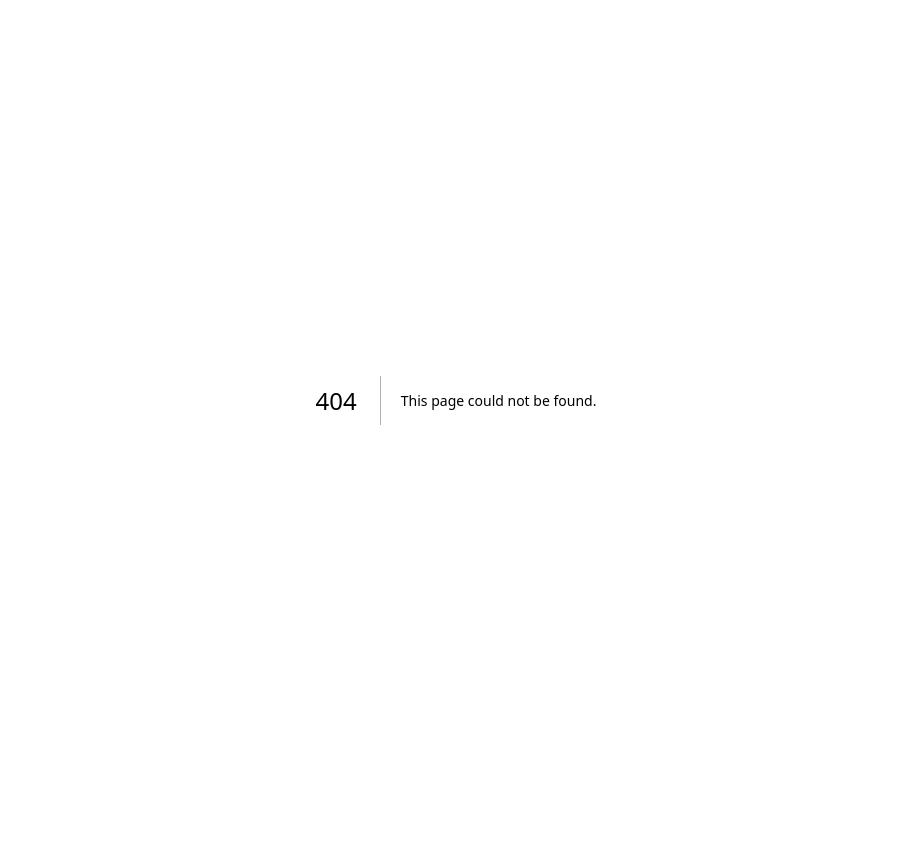
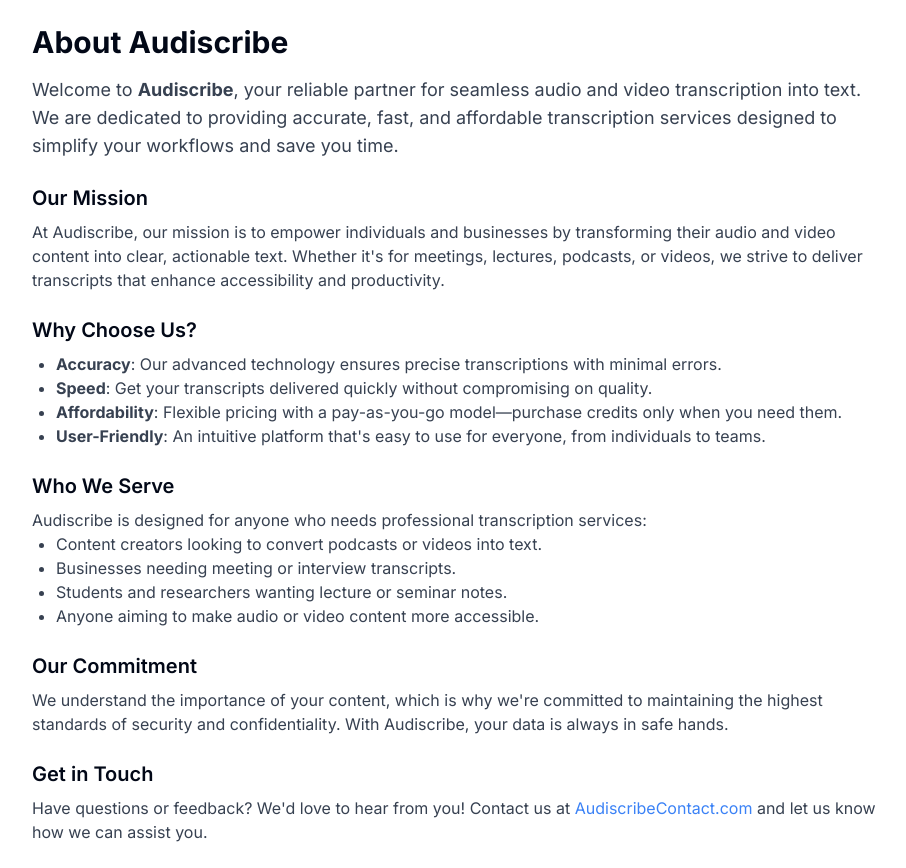
Before and after one commit to orceleu/transcription-saas, a Next.js app in the folder my-app/: page /about in a window 1280 px wide. Before the commit this address had no page. Shown: the whole page, without its empty margins (184-1090 px from the left). Before the commit the page ends 800 px from the top, so only its background shows below. Built offline with nearby package versions, Linux system fonts and the light colour scheme.

Commit message:
about,privacy

```diff
--- /dev/null
+++ b/my-app/app/about/page.tsx
@@ -0,0 +1,100 @@
+import React from "react";
+import { Metadata } from "next";
+import { EMAIL_ADDRESS, PREVIEW_IMG_META } from "../constKey/key";
+export const metadata: Metadata = {
+  title: "About",
+  openGraph: {
+    description: "About audiscribe.",
+    siteName: "Audiscribe AI",
+    type: "website",
+    images: [
+      {
+        url: PREVIEW_IMG_META,
+      },
+    ],
+  },
+};
+export default function About() {
+  return (
+    <div className="about-page max-w-4xl mx-auto p-6">
+      <h1 className="text-3xl font-bold mb-4">About Audiscribe</h1>
+
+      <p className="mb-6 text-lg text-gray-700">
+        Welcome to <strong>Audiscribe</strong>, your reliable partner for
+        seamless audio and video transcription into text. We are dedicated to
+        providing accurate, fast, and affordable transcription services designed
+        to simplify your workflows and save you time.
+      </p>
+
+      <section className="mb-6">
+        <h2 className="text-xl font-semibold mb-2">Our Mission</h2>
+        <p className="text-gray-700">
+          At Audiscribe, our mission is to empower individuals and businesses by
+          transforming their audio and video content into clear, actionable
+          text. Whether it&apos;s for meetings, lectures, podcasts, or videos,
+          we strive to deliver transcripts that enhance accessibility and
+          productivity.
+        </p>
+      </section>
+
+      <section className="mb-6">
+        <h2 className="text-xl font-semibold mb-2">Why Choose Us?</h2>
+        <ul className="list-disc pl-6 text-gray-700">
+          <li>
+            <strong>Accuracy</strong>: Our advanced technology ensures precise
+            transcriptions with minimal errors.
+          </li>
+          <li>
+            <strong>Speed</strong>: Get your transcripts delivered quickly
+            without compromising on quality.
+          </li>
+          <li>
+            <strong>Affordability</strong>: Flexible pricing with a
+            pay-as-you-go model—purchase credits only when you need them.
+          </li>
+          <li>
+            <strong>User-Friendly</strong>: An intuitive platform that&apos;s
+            easy to use for everyone, from individuals to teams.
+          </li>
+        </ul>
+      </section>
+
+      <section className="mb-6">
+        <h2 className="text-xl font-semibold mb-2">Who We Serve</h2>
+        <p className="text-gray-700">
+          Audiscribe is designed for anyone who needs professional transcription
+          services:
+        </p>
+        <ul className="list-disc pl-6 text-gray-700">
+          <li>
+            Content creators looking to convert podcasts or videos into text.
+          </li>
+          <li>Businesses needing meeting or interview transcripts.</li>
+          <li>Students and researchers wanting lecture or seminar notes.</li>
+          <li>Anyone aiming to make audio or video content more accessible.</li>
+        </ul>
+      </section>
+
+      <section className="mb-6">
+        <h2 className="text-xl font-semibold mb-2">Our Commitment</h2>
+        <p className="text-gray-700">
+          We understand the importance of your content, which is why we&apos;re
+          committed to maintaining the highest standards of security and
+          confidentiality. With Audiscribe, your data is always in safe hands.
+        </p>
+      </section>
+
+      <section>
+        <h2 className="text-xl font-semibold mb-2">Get in Touch</h2>
+        <p className="text-gray-700">
+          Have questions or feedback? We&apos;d love to hear from you! Contact
+          us at{" "}
+          <a href={`mailto:${EMAIL_ADDRESS}`} className="text-blue-500">
+            AudiscribeContact.com
+          </a>{" "}
+          and let us know how we can assist you.
+        </p>
+      </section>
+    </div>
+  );
+}
--- /dev/null
+++ b/my-app/app/constKey/key.ts
@@ -0,0 +1,5 @@
+const EMAIL_ADDRESS = "orceleu@gmail.com";
+const PREVIEW_IMG_META =
+  "https://cloud.appwrite.io/v1/storage/buckets/67225954001822e6e440/files/674de5a4003807bf0c9b/view?project=67224b080010c36860d8&project=67224b080010c36860d8&mode=admin";
+
+export { EMAIL_ADDRESS, PREVIEW_IMG_META };
--- a/my-app/app/layout.tsx
+++ b/my-app/app/layout.tsx
@@ -2,13 +2,14 @@
 import { Inter } from "next/font/google";
 import "./globals.css";
 import { Toaster } from "@/components/ui/toaster";
+import { PREVIEW_IMG_META } from "./constKey/key";
 
 const inter = Inter({ subsets: ["latin"] });
 
 export const metadata: Metadata = {
   title: "AudiScribe - #1,High precision Audio & Video transcription software.",
   description:
-    "transcribe any audio or video with 98% accuracy in text in few second,upload your audio/video & transcription start automatically.",
+    "transcribe any audio or video with 98% accuracy to text in few second,upload your audio/video & transcription start automatically.",
   openGraph: {
     description:
       "transcribe any audio or video with 98% accuracy in text in few second,upload your audio/video & transcription start automatically.",
@@ -16,7 +17,7 @@
     type: "website",
     images: [
       {
-        url: "https://cloud.appwrite.io/v1/storage/buckets/67225954001822e6e440/files/6749426c000d887d8013/view?project=67224b080010c36860d8&project=67224b080010c36860d8&mode=admin",
+        url: PREVIEW_IMG_META,
       },
     ],
   },
--- a/my-app/app/page.tsx
+++ b/my-app/app/page.tsx
@@ -46,6 +46,7 @@
 } from "@/components/ui/accordion";
 import logo from "../public/logo.jpg";
 import dynamic from "next/dynamic";
+import { EMAIL_ADDRESS } from "./constKey/key";
 export default function Home() {
   const NavBar = dynamic(() => import("./clientComponent/navBar"), {
     ssr: false,
@@ -701,61 +702,64 @@
         <div className="grid gap-3">
           <p className="text-center text-white text-2xl font-bold">Tools</p>
           <Separator className="my-5" />
-          <Button variant="link" className="text-white">
+          <a
+            title=" Audio & video to text converter"
+            href="/"
+            className="text-white text-center"
+          >
             {" "}
-            Audio to text converter
-          </Button>
-          <Button variant="link" className="text-white">
-            {" "}
-            Video to text converter
-          </Button>
-          <Button variant="link" className="text-white">
-            {" "}
-            Speech to text converter
-          </Button>
-          <Button variant="link" className="text-white">
+            Audio & video to text converter
+          </a>
+
+          <a title="Ai translation" href="/" className="text-white text-center">
             Ai translation
-          </Button>
-          <Button variant="link" className="text-white">
+          </a>
+          <a
+            title="Audio to PDF converter"
+            href="/"
+            className="text-white text-center"
+          >
             {" "}
             Audio to PDF converter
-          </Button>
+          </a>
         </div>
         <div className="grid gap-3">
           <p className="text-center text-white text-2xl font-bold ">Company</p>
           <Separator className="my-5" />
 
-          <Button variant="link" className="text-white">
+          <a title="about" href="/about" className="text-white text-center">
             about
-          </Button>
-          <Button variant="link" className="text-white">
-            Blog
-          </Button>
-          <Button variant="link" className="text-white">
-            review
-          </Button>
-          <Button variant="link" className="text-white">
+          </a>
+
+          <a
+            title="contact"
+            href={`mailto:${EMAIL_ADDRESS}`}
+            className="text-white text-center"
+          >
             contact
-          </Button>
-          <Button variant="link" className="text-white">
-            terms
-          </Button>
+          </a>
+
+          <a
+            title="privacy policy"
+            className="text-white text-center"
+            href="/privacy"
+          >
+            privacy
+          </a>
         </div>
         <div className="grid gap-3">
           <p className="text-center text-white text-2xl font-bold ">Product</p>
           <Separator className="my-5" />
-          <Button variant="link" className="text-white">
+          <a title="Feature" href="/" className="text-white text-center">
             Feature
-          </Button>
-          <Button variant="link" className="text-white">
-            pricing
-          </Button>
-          <Button variant="link" className="text-white">
+          </a>
+
+          <a title="Accuracy" href="/" className="text-white text-center">
             accuracy
-          </Button>
-          <Button variant="link" className="text-white">
+          </a>
+          <a title="Language" href="/" className="text-white text-center">
             Language
-          </Button>
+          </a>
         </div>
       </div>
     </main>
--- a/my-app/app/privacy/page.tsx
+++ b/my-app/app/privacy/page.tsx
@@ -1,33 +1,152 @@
 import React from "react";
 import { Metadata } from "next";
-import dynamic from "next/dynamic";
-import { LoaderIcon } from "lucide-react";
+import { EMAIL_ADDRESS, PREVIEW_IMG_META } from "../constKey/key";
 
 export const metadata: Metadata = {
   title: "Privacy",
   openGraph: {
     description: "Privacy policy.",
     siteName: "Audiscribe AI",
+    type: "article",
     images: [
       {
-        url: "https://cloud.appwrite.io/v1/storage/buckets/67225954001822e6e440/files/6748e76d0009ecc19f44/view?project=67224b080010c36860d8&project=67224b080010c36860d8&mode=admin",
+        url: PREVIEW_IMG_META,
       },
     ],
   },
 };
-const ClientComponent = dynamic(
-  () => import("../clientComponent/authLanding"),
-  {
-    ssr: false,
-    loading: () => <LoaderIcon className="animate-spin" />,
-  }
-);
+
 export default function Privacy() {
   return (
-    <>
-      <p>privacy</p>
-      <br />
-      <ClientComponent />
-    </>
+    <div className="privacy-policy max-w-4xl mx-auto p-6">
+      <h1 className="text-2xl font-bold mb-4">Privacy Policy</h1>
+      <p className="text-sm text-gray-500 mb-6">Last updated: 02/12/2024</p>
+
+      <section className="mb-6">
+        <h2 className="text-lg font-semibold mb-2">1. Data Collection</h2>
+        <p className="mb-2">We only collect the following information:</p>
+        <ul className="list-disc pl-6">
+          <li>
+            Email address: when you register or contact us through our site.
+          </li>
+        </ul>
+        <p>
+          We do not collect browsing data, such as IP addresses or activity on
+          the site.
+        </p>
+      </section>
+
+      <section className="mb-6">
+        <h2 className="text-lg font-semibold mb-2">2. Use of Data</h2>
+        <p>We use your email address solely for the following purposes:</p>
+        <ul className="list-disc pl-6">
+          <li>Providing you with information about our services.</li>
+          <li>Responding to your questions or inquiries.</li>
+          <li>
+            Sending you important notifications related to your account or our
+            services.
+          </li>
+        </ul>
+      </section>
+
+      <section className="mb-6">
+        <h2 className="text-lg font-semibold mb-2">
+          3. Sharing of Information
+        </h2>
+        <p>
+          Your personal information will not be sold, rented, or traded with
+          third parties. However, we may share your data when necessary with:
+        </p>
+        <ul className="list-disc pl-6">
+          <li>
+            <strong>Third-party service providers</strong>: for instance, to
+            send emails. These providers are obligated to maintain the
+            confidentiality of your information.
+          </li>
+          <li>
+            <strong>Legal authorities</strong>: if required by law.
+          </li>
+        </ul>
+      </section>
+
+      <section className="mb-6">
+        <h2 className="text-lg font-semibold mb-2">
+          4. Data Storage and Protection
+        </h2>
+        <p>
+          Your information is stored on secure servers. We implement technical
+          and organizational measures to safeguard your data against
+          unauthorized access, loss, or alteration.
+        </p>
+      </section>
+
+      <section className="mb-6">
+        <h2 className="text-lg font-semibold mb-2">5. Cookies</h2>
+        <p>
+          We do not use cookies or similar technologies to track your activity
+          on our site.
+        </p>
+      </section>
+
+      <section className="mb-6">
+        <h2 className="text-lg font-semibold mb-2">6. Your Rights</h2>
+        <p>
+          You have the following rights regarding your personal information:
+        </p>
+        <ul className="list-disc pl-6">
+          <li>
+            <strong>Access</strong>: Obtain a copy of the data we hold about
+            you.
+          </li>
+          <li>
+            <strong>Modification</strong>: Correct your information if it is
+            inaccurate.
+          </li>
+          <li>
+            <strong>Deletion</strong>: Request the deletion of your data from
+            our systems.
+          </li>
+        </ul>
+        <p>
+          To exercise these rights, please contact us at:{" "}
+          <a
+            title="contact us"
+            href={`mailto:${EMAIL_ADDRESS}`}
+            className="text-blue-500"
+          >
+            AudiscribeContact.com
+          </a>
+          .
+        </p>
+      </section>
+
+      <section className="mb-6">
+        <h2 className="text-lg font-semibold mb-2">7. Changes to the Policy</h2>
+        <p>
+          We may update this Privacy Policy at any time. Any changes will be
+          posted on this page with an updated date.
+        </p>
+      </section>
+
+      <section>
+        <h2 className="text-lg font-semibold mb-2">8. Contact</h2>
+        <p>
+          If you have any questions or concerns regarding this Privacy Policy,
+          please contact us:
+        </p>
+        <ul className="list-disc pl-6">
+          <li>
+            <strong>Email</strong>:{" "}
+            <a
+              title="contact us"
+              href={`mailto:${EMAIL_ADDRESS}`}
+              className="text-blue-500"
+            >
+              AudiscribeContact.com
+            </a>
+          </li>
+        </ul>
+      </section>
+    </div>
   );
 }
```
